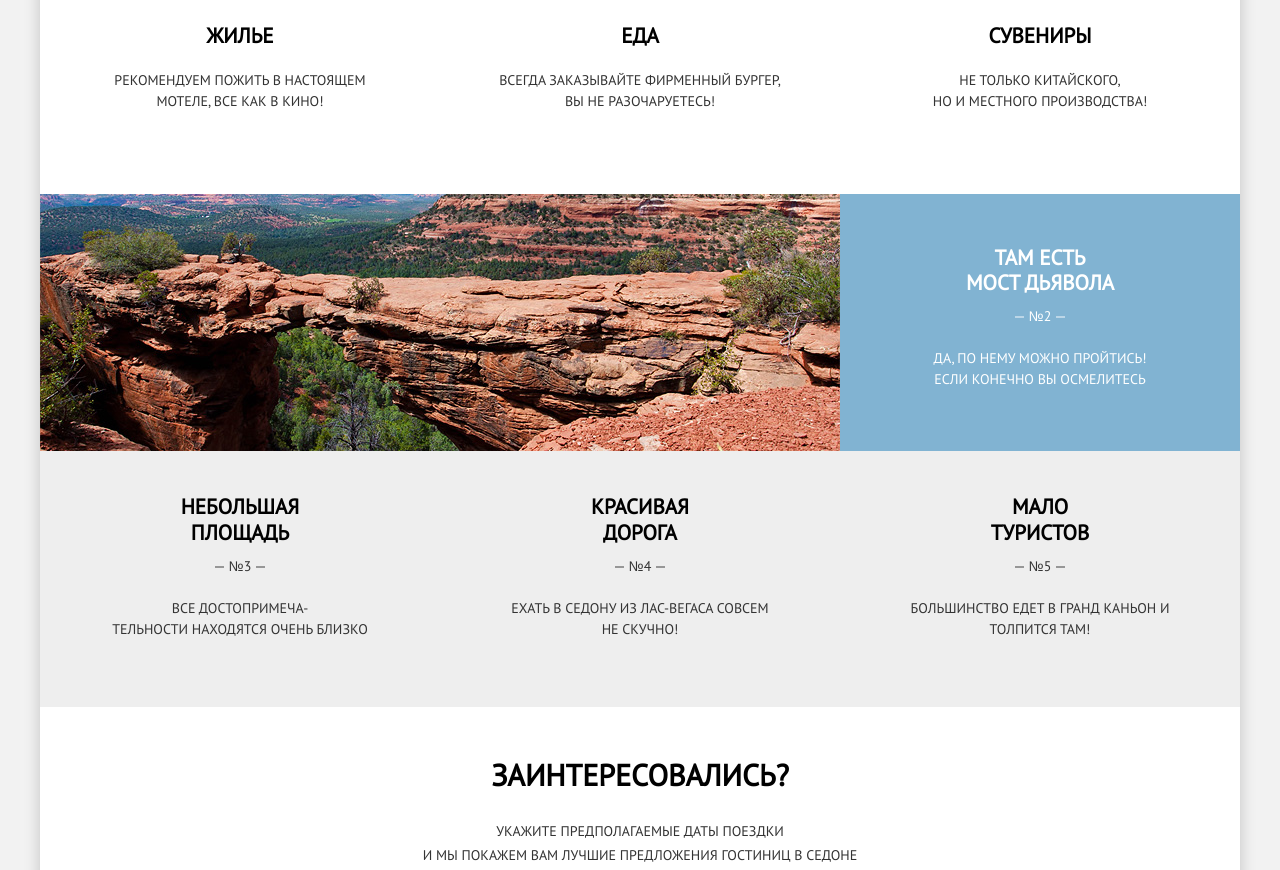
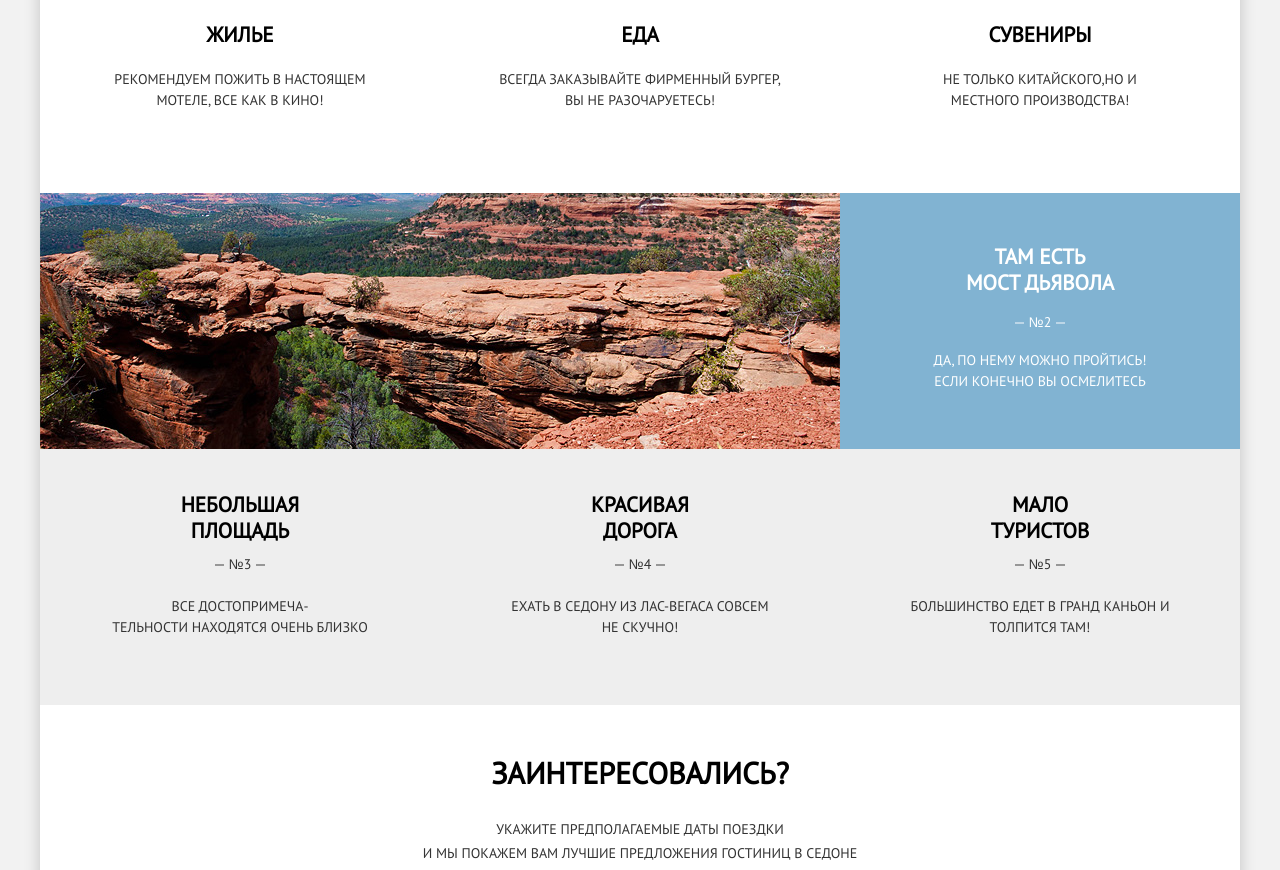
Before and after one commit to dabaycode/184881-sedona, a website: page index.html in a window 1280 px wide. Shown: the part 1173-2043 px from the top of the page. Drawn offline with nearby package versions, Linux system fonts and the light colour scheme; files that its build step writes are made by us from their sources; files whose address does not match are found by name.

Commit message:
Fixed wraps

```diff
--- a/index.html
+++ b/index.html
@@ -65,8 +65,8 @@
             <li class="advantages__item">
               <img class="advantages__icon" src="img/icon-gift.svg" alt="" width="75" height="72">
               <h3 class="advantages__title">Сувениры</h3>
-              <p class="advantages__text">
-                <span class="wrap-tablet">Не только китайского,</span>
+              <p class="advantages__text advantages__text--wrap">
+                Не только китайского,<wbr>
                 но и местного производства!
               </p>
             </li>
@@ -81,7 +81,7 @@
         </section>
         <section class="photo-reason">
           <div class="reason reason--blue reason--right">
-            <h2 class="reason__title"><span class="wrap-tablet wrap-tablet--up">Там есть</span> мост дьявола</h2>
+            <h2 class="reason__title reason__title--wrap">Там есть мост&nbsp;дьявола</h2>
             <p class="reason__number reason__number--up">№2</p>
             <p class="reason__text">
               Да, по нему можно пройтись! Если конечно вы осмелитесь
@@ -99,8 +99,8 @@
           <div class="reason reason--grey">
             <h2 class="reason__title">Небольшая площадь</h2>
             <p class="reason__number">№3</p>
-            <p class="reason__text">
-              <span class="wrap-tablet">Все достопримеча<span class="mobile-hidden">-</span></span>тельности находятся очень близко
+            <p class="reason__text reason__text--wrap">
+              Все достопримеча&shy;тельности<wbr class="tablet-hidden">&nbsp;находятся очень близко
             </p>
           </div>
           <div class="reason reason--grey">
@@ -118,8 +118,8 @@
         <div class="offer offer--main">
           <b class="offer__title">Заинтересовались?</b>
           <p class="offer__text">
-            <span class="wrap-tablet">Укажите предполагаемые даты поездки</span>
-            и мы покажем вам лучшие предложения гостиниц в седоне
+            Укажите предполагаемые даты поездки
+            и&nbsp;мы&nbsp;покажем&nbsp;вам&nbsp;лучшие предложения гостиниц в седоне
           </p>
           <a href="#" class="offer__search-btn btn">Найти гостиницу</a>
         </div>
--- a/sass/blocks/advantages.scss
+++ b/sass/blocks/advantages.scss
@@ -94,4 +94,9 @@
     flex-wrap: wrap;
     justify-content: center;
   }
+  @media #{$desktop} {
+    &--wrap {
+      padding: 0 40px;
+    }
+  }
 }
--- a/sass/blocks/offer.scss
+++ b/sass/blocks/offer.scss
@@ -58,7 +58,7 @@
   }
   @media #{$tablet} {
     margin-top: 31px;
-    padding: 0 110px;
+    padding: 0 155px;
     display: flex;
     flex-wrap: wrap;
     justify-content: center;
--- a/sass/blocks/photo-reason.scss
+++ b/sass/blocks/photo-reason.scss
@@ -11,7 +11,7 @@
   width: 100%;
   @media #{$tablet} {
     width: 66.6667%;
-    height: 257px;
+    height: 256px;
     overflow: hidden;
   }
 }
--- a/sass/blocks/reason.scss
+++ b/sass/blocks/reason.scss
@@ -11,6 +11,7 @@
     flex-wrap: wrap;
     justify-content: center;
     font-size: 21px;
+
   }
   @media #{$desktop} {
     padding: 0 80px;
@@ -56,7 +57,12 @@
     display: flex;
     flex-wrap: wrap;
     justify-content: center;
- }
+}
+  @media #{$desktop} {
+    &--wrap {
+      padding: 0 20px;
+    }
+  }
 }
 .reason {
   text-align: center;
@@ -133,8 +139,16 @@
   }
   &--right {
     .reason__title {
+      @media #{$tablet} {
+        &--wrap {
+          padding: 0 18px;
+        }
+      }
       @media #{$desktop} {
         padding: 0;
+        &--wrap {
+          padding: 0 50px;
+        }
       }
     }
     @media #{$only-mobile} {
--- a/sass/global/base.scss
+++ b/sass/global/base.scss
@@ -28,6 +28,11 @@ a {
 }
 .mobile-hidden {
   @media #{$only-mobile} {
+    display: none;
+  }
+}
+.tablet-hidden {
+  @media #{$tablet} {
     display: none;
   }
 }
```
